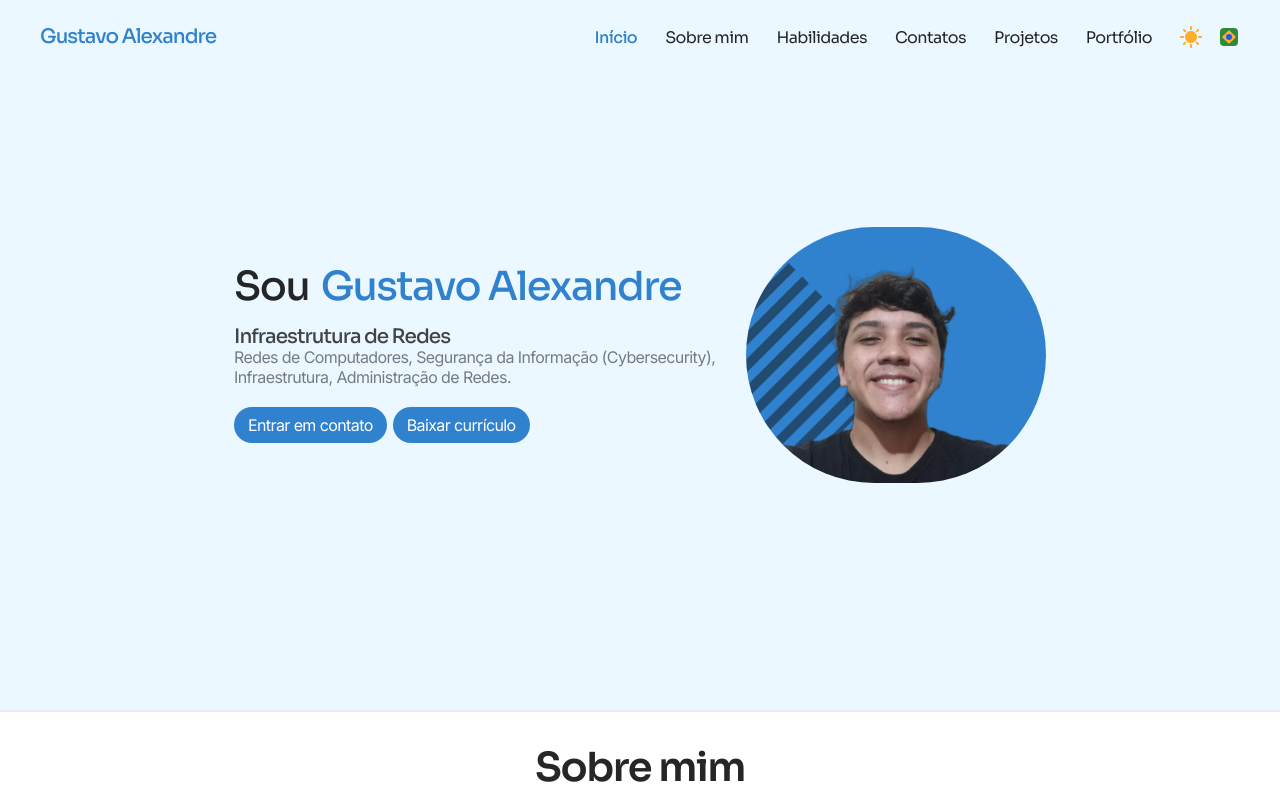
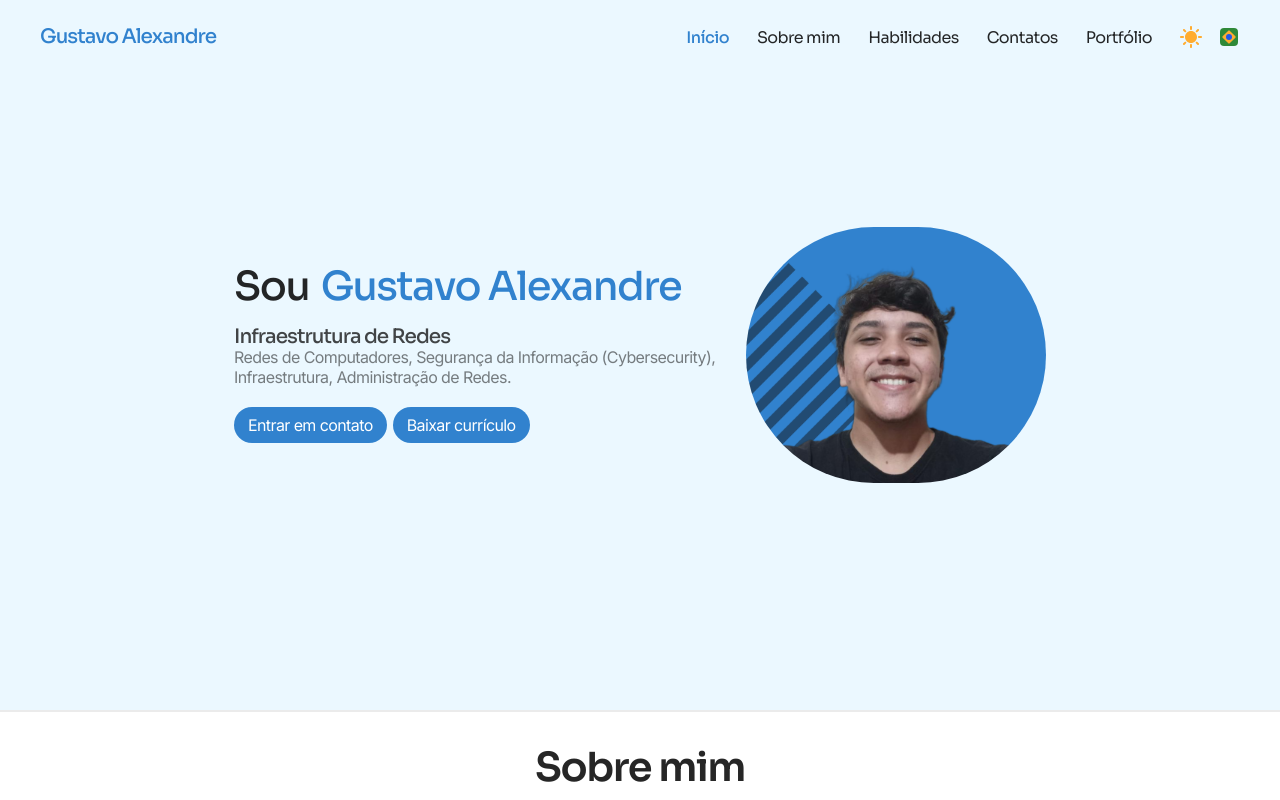
Before and after one commit to JacoMartins/gustavo-portfolio, a React (Vite) app in the folder web/: page / in a window 1280 px wide. Shown: the top 800 px of the page. Built offline with nearby package versions, Linux system fonts and the light colour scheme.

Commit message:
fix: Retirando projetos da navegação

```diff
--- a/web/src/components/Header/index.tsx
+++ b/web/src/components/Header/index.tsx
@@ -30,10 +30,6 @@ const data = {
     {
       displayName: "Contatos",
       realName: "contacts"
-    },
-    {
-      displayName: "Projetos",
-      realName: "projects"
     },
     {
       displayName: "Portfólio",
```
